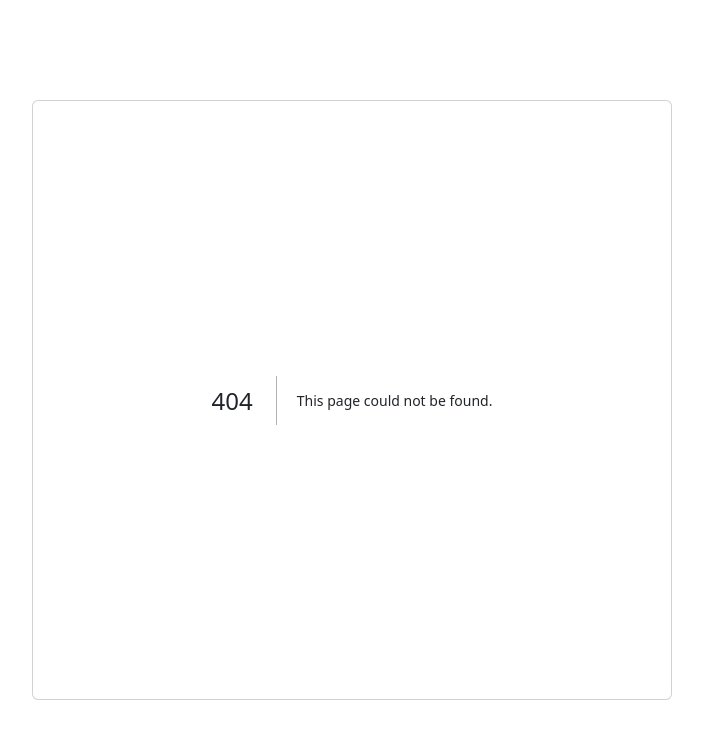
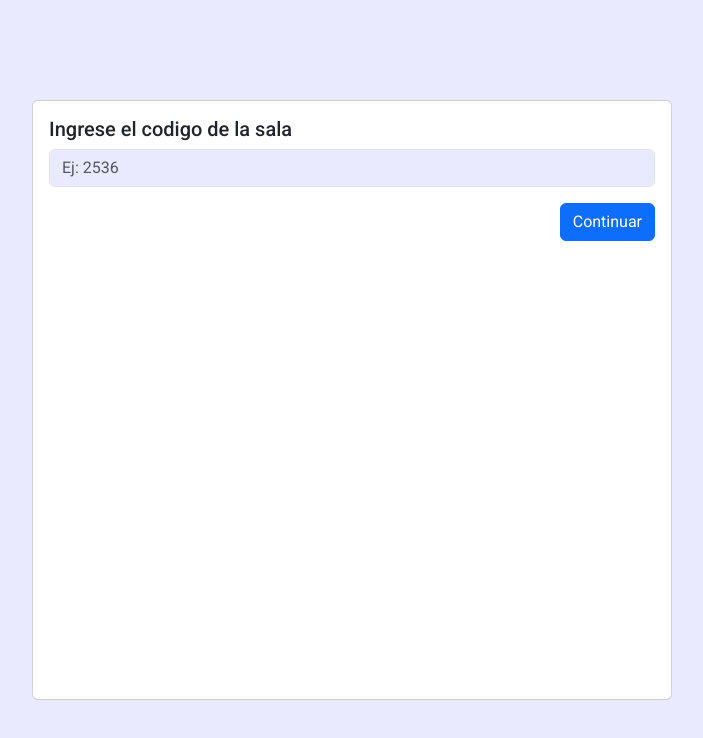
Before and after one commit to MattFerzz/deacuerdo, a Next.js app: page /room-selection in a window 1280 px wide. Before the commit this address had no page. Shown: the top 738 px of the page, without its empty margins (288-991 px from the left). Built offline with nearby package versions, Linux system fonts and the light colour scheme.

Commit message:
✨ add room selection

```diff
--- /dev/null
+++ b/src/app/room-selection/RoomSelectionCardContent.jsx
@@ -0,0 +1,33 @@
+'use client'
+
+import { useRouter } from 'next/navigation'
+import {
+  Button, Card, Form, FormGroup,
+} from 'react-bootstrap'
+
+function RoomSelectionCardContent() {
+  const router = useRouter()
+  function handleSubmit(event) {
+    event.preventDefault()
+    router.push(`/room/${event.target.elements.roomId.value}`)
+  }
+
+  return (
+    <Card.Body>
+      <Card.Title>
+        Ingrese el codigo de la sala
+      </Card.Title>
+
+      <Form onSubmit={(event) => handleSubmit(event)}>
+        <FormGroup className='mb-3'>
+          <Form.Control placeholder='Ej: 2536' id='roomId' />
+        </FormGroup>
+        <Button className='float-end' variant='primary' type='submit'>
+          Continuar
+        </Button>
+      </Form>
+    </Card.Body>
+  )
+}
+
+export default RoomSelectionCardContent
--- /dev/null
+++ b/src/app/room-selection/page.jsx
@@ -0,0 +1,9 @@
+import RoomSelectionCardContent from './RoomSelectionCardContent'
+
+function RoomSelection() {
+  return (
+    <RoomSelectionCardContent />
+  )
+}
+
+export default RoomSelection
```
